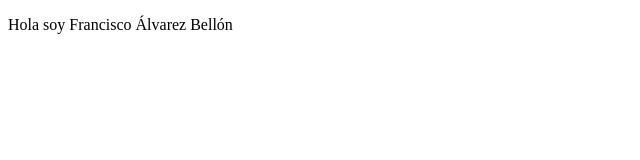
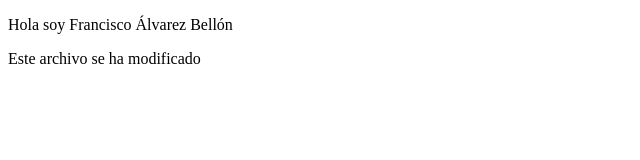
Before and after one commit to FranDaniels/Francisco_Alvarez, a plain HTML site: page index2.html in a window 1280 px wide. Shown: the whole page, without its empty margins (0-640 px from the left). Drawn offline with Linux system fonts and the light colour scheme.

Commit message:
Creacion de rama y modificacion index2

```diff
--- a/index2.html
+++ b/index2.html
@@ -7,5 +7,6 @@
 </head>
 <body>
     <p>Hola soy Francisco Álvarez Bellón</p>
+    <p>Este archivo se ha modificado</p>
 </body>
 </html>
```
